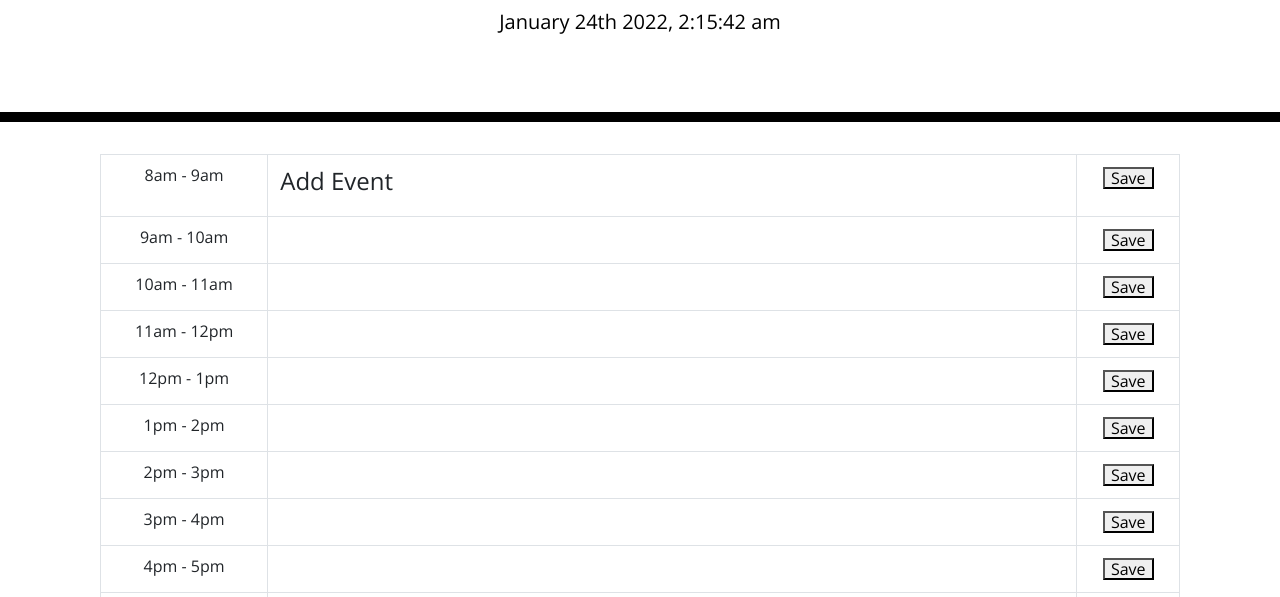
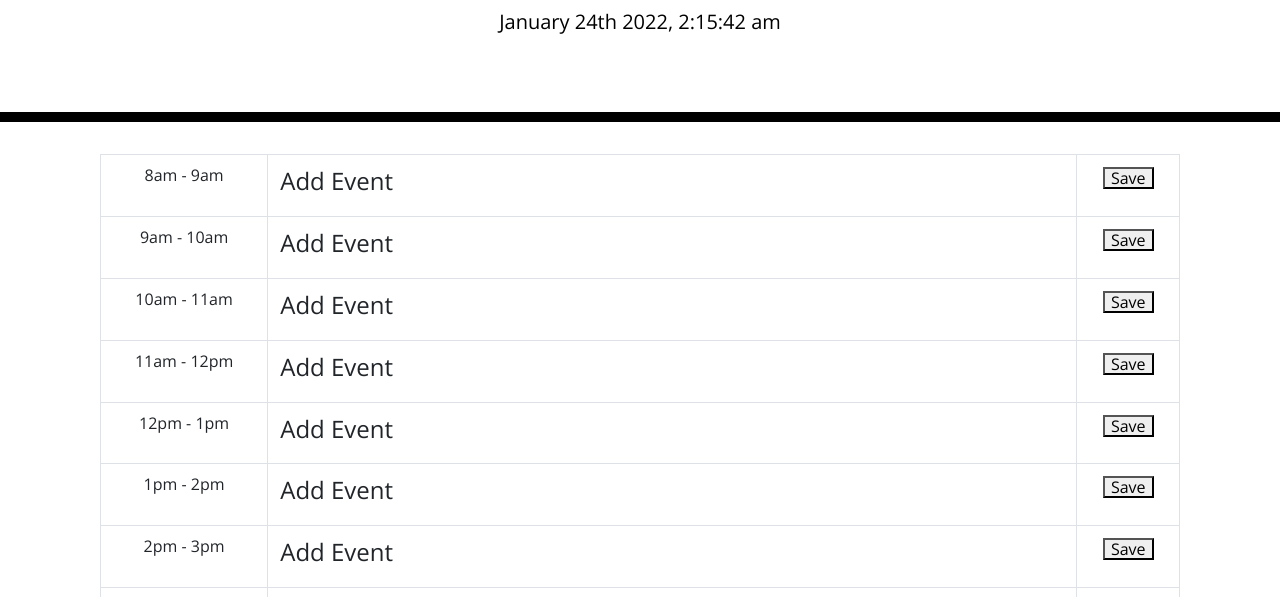
Before and after one commit to cathmcneel/Work-day-scheduler, a plain HTML site: page index.html in a window 1280 px wide. Shown: the part 182-779 px from the top of the page. Drawn offline with nearby package versions, Linux system fonts and the light colour scheme.

Commit message:
progress on typing in tasks

```diff
--- a/index.html
+++ b/index.html
@@ -42,47 +42,47 @@
                           </tr>
                           <tr>
                               <td class="timeslot text-center" data-time="9">9am - 10am</td>
-                              <td class="w-75 eventInfo" value="9"></td>
+                              <td class="w-75 eventInfo" value="9"> <h4 class= "text-input" onclick="myScript">Add Event</h4></td>
                               <td class="text-center" id="9"><button class="save-button">Save</button></td>
                           </tr>
                           <tr>
                               <td class="timeslot text-center" data-time="10">10am - 11am</td>
-                              <td class="w-75 eventInfo" value="10"></td>
+                              <td class="w-75 eventInfo" value="10"> <h4 class= "text-input" onclick="myScript">Add Event</h4></td>
                               <td class="text-center" id="10"><button class="save-button">Save</button></td>
                           </tr>
                           <tr>
                               <td class="timeslot text-center" data-time="11">11am - 12pm</td>
-                              <td class="w-75 eventInfo" value="11"></td>
+                              <td class="w-75 eventInfo" value="11"> <h4 class= "text-input" onclick="myScript">Add Event</h4></td>
                               <td class="text-center" id="11"><button class="save-button">Save</button></td>
                           </tr>
                           <tr>
                               <td class="timeslot text-center" data-time="12">12pm - 1pm</td>
-                              <td class="w-75 eventInfo" value="12"></td>
+                              <td class="w-75 eventInfo" value="12"> <h4 class= "text-input" onclick="myScript">Add Event</h4></td>
                               <td class="text-center edit-btn" id="12"><button class="save-button">Save</button></td>
                           </tr>
                           <tr>
                               <td class="timeslot text-center" data-time="13">1pm - 2pm</td>
-                              <td class="w-75 eventInfo" value="13"></td>
+                              <td class="w-75 eventInfo" value="13"> <h4 class= "text-input" onclick="myScript">Add Event</h4></td>
                               <td class="text-center edit-btn" id="13"><button class="save-button">Save</button></td>
                           </tr>
                           <tr>
                               <td class="timeslot text-center" data-time="14">2pm - 3pm</td>
-                              <td class="w-75 eventInfo" value="14"></td>
+                              <td class="w-75 eventInfo" value="14"> <h4 class= "text-input" onclick="myScript">Add Event</h4></td>
                               <td class="text-center edit-btn" id="14"><button class="save-button">Save</button></td>
                           </tr>
                           <tr>
                               <td class="timeslot text-center" data-time="15">3pm - 4pm</td>
-                              <td class="w-75 eventInfo" value="15"></td>
+                              <td class="w-75 eventInfo" value="15"> <h4 class= "text-input" onclick="myScript">Add Event</h4></td>
                               <td class="text-center edit-btn" id="15"><button class="save-button">Save</button></td>
                           </tr>
                           <tr>
                               <td class="timeslot text-center" data-time="16">4pm - 5pm</td>
-                              <td class="w-75 eventInfo" value="16"></td>
+                              <td class="w-75 eventInfo" value="16"> <h4 class= "text-input" onclick="myScript">Add Event</h4></td>
                               <td class="text-center edit-btn" id="16"><button class="save-button">Save</button></td>
                           </tr>
                           <tr>
                               <td class="timeslot text-center" data-time="17">5pm - 6pm</td>
-                              <td class="w-75 eventInfo" value="17"></td>
+                              <td class="w-75 eventInfo" value="17"> <h4 class= "text-input" onclick="myScript">Add Event</h4></td>
                               <td class="text-center edit-btn" id="17"><button class="save-button">Save</button></td>
                           </tr>
                       </tbody>
```
